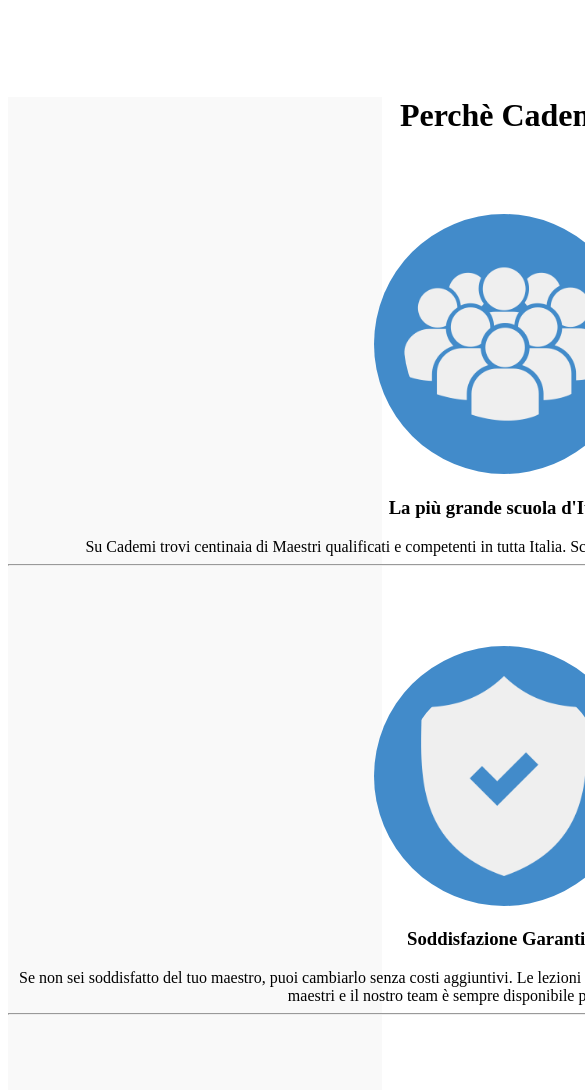
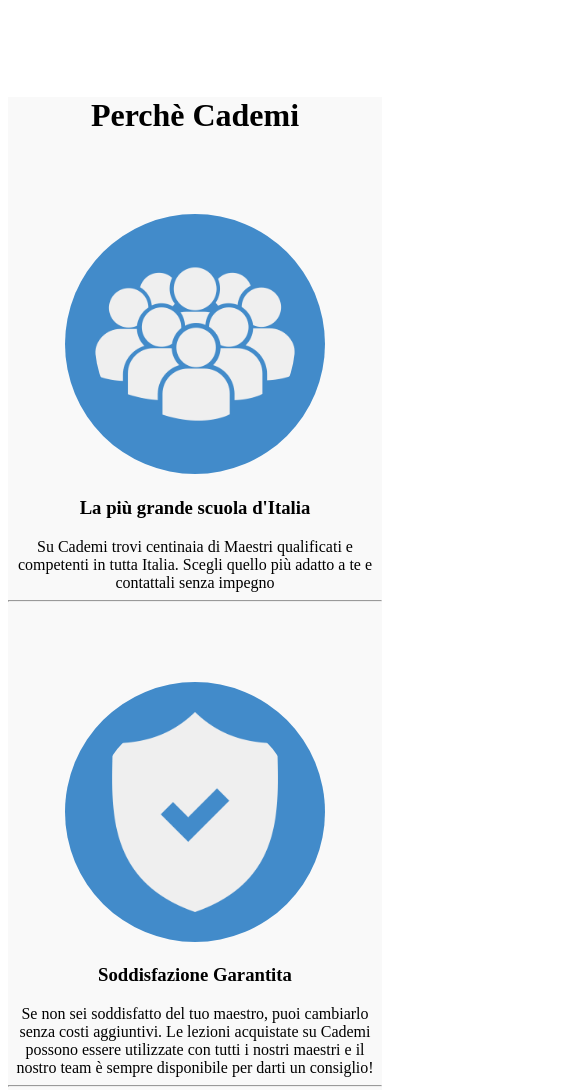
Before and after one commit to Vsevolod230287/html-css-resp-wannabe, a plain HTML site: page index.html in a window 390 px wide. Shown: the part 1995-3085 px from the top of the page, 585 px wide, since content can reach past the window. Drawn offline with Linux system fonts and the light colour scheme.

Commit message:
Esercizio FInito!

```diff
--- a/style.css
+++ b/style.css
@@ -92,4 +92,8 @@
     width: 100%;
     margin-top: 30px;
   }
+
+  #why .row {
+    width: 100%;
+  }
 }
```
